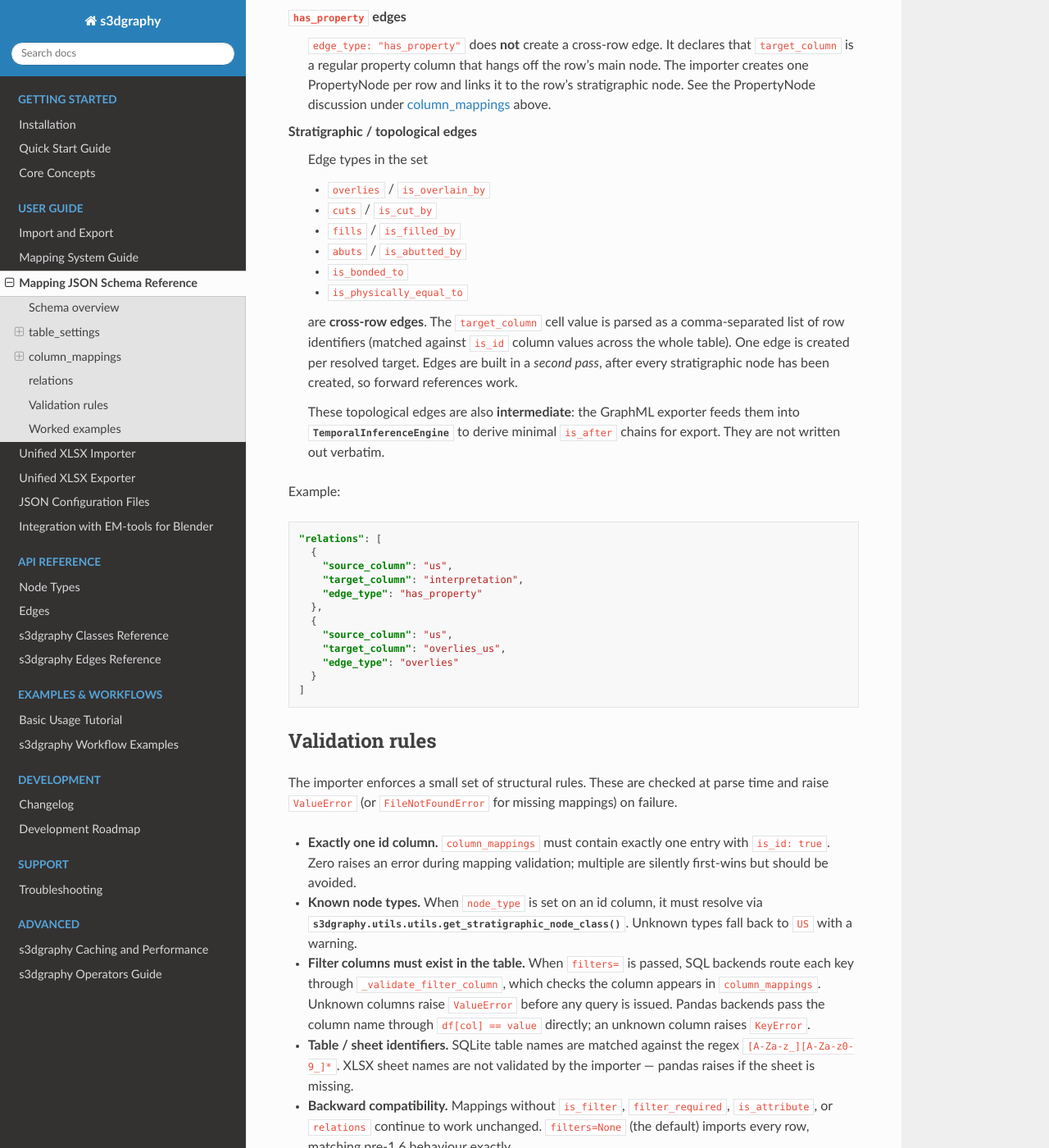
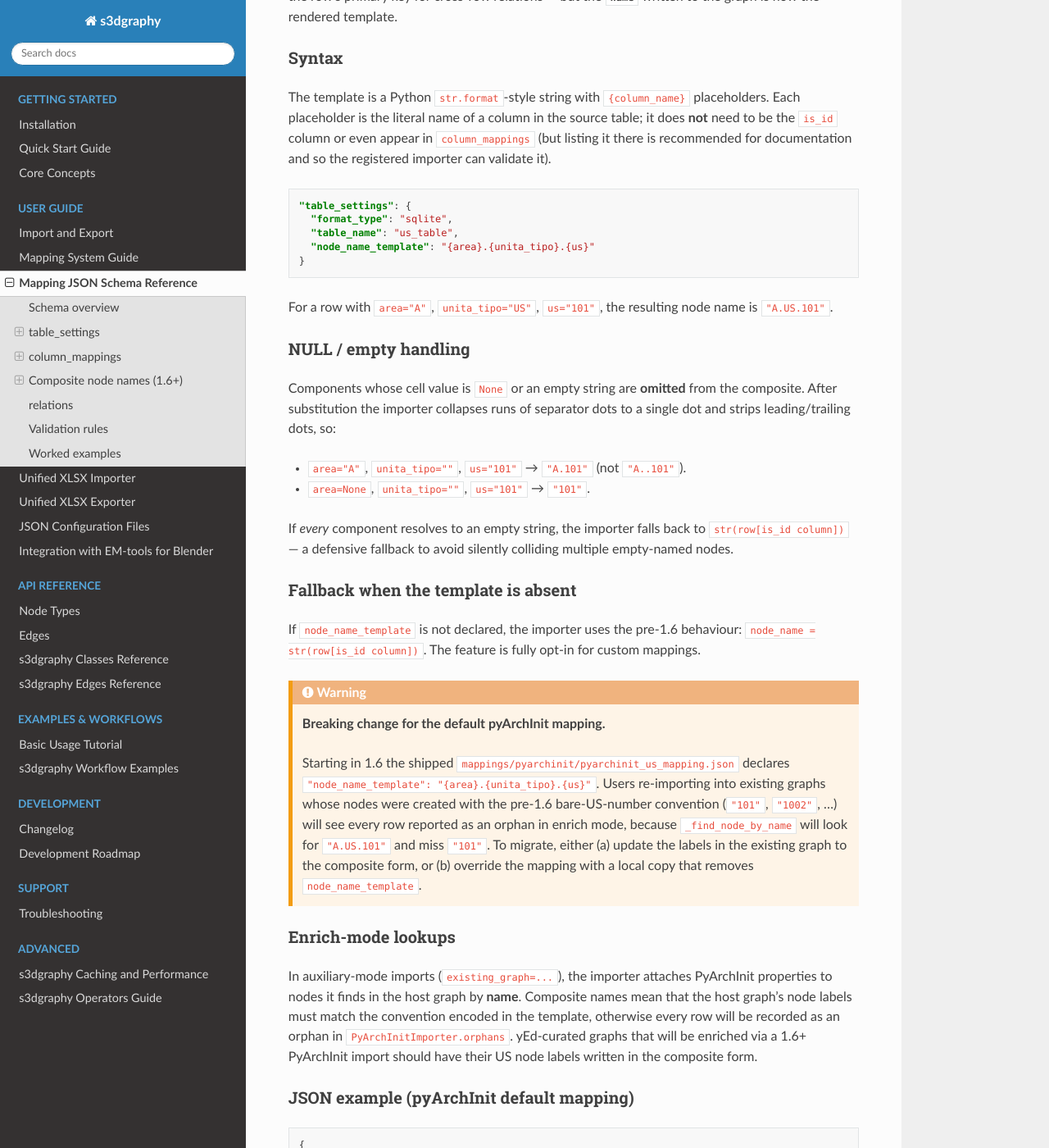
Before and after one commit to zalmoxes-laran/s3Dgraphy, a Sphinx documentation site: the page built from docs/importers/mapping_schema.rst, in a window 1280 px wide and 1400 px high, scrolled down 5945 px. Shown: the whole window at 82% size. Built offline with Sphinx 7.4.7 and the Read the Docs theme 3.1.0, drawn with Linux system fonts in a browser that asks for light colours; some of the changed text lies outside the part shown.

Commit message:
feat(mapping): add node_name_template + unita_tipo filter for pyArchInit
Introduces table_settings.node_name_template (1.6+) that composes the
exposed StratigraphicNode.name from arbitrary row columns using
Python str.format-style placeholders. Empty / None components are
omitted and dot-separator collapsing keeps the rendered name clean.

The shipped pyArchInit mapping (pyarchinit_us_mapping.json) now
declares the template '{area}.{unita_tipo}.{us}' and adds 'unita_tipo'
as an optional filter column, matching the dotted labelling convention
of yEd-curated EMdb graphs that are typically enriched in auxiliary
mode. is_id semantics are unchanged: 'us' remains the row's stable
primary key for cross-row relations.

Template-level changes are mirrored in
src/s3dgraphy/mappings/template_pyarchinit_mapping.json (the
non-loaded reference template), with a verbose _comment block
documenting placeholder syntax, NULL handling, and the enrich-mode
matching caveat. docs/importers/mapping_schema.rst gains a new
'Composite node names (1.6+)' section with the same coverage and a
warning about the backward-incompatible default for the shipped
mapping.

Also includes tests for the composite-name resolver
(tests/test_composite_node_name.py): all-components present,
unita_tipo empty, area+unita_tipo empty, and legacy mapping fallback.
The existing 6-scenario filter tests in test_filtered_import.py
continue to pass.

```diff
--- a/docs/importers/mapping_schema.rst
+++ b/docs/importers/mapping_schema.rst
@@ -6,7 +6,8 @@ Mapping JSON Schema Reference
 .. versionadded:: 1.6
    ``is_filter`` / ``filter_required`` flags and the importer
    ``get_filter_columns()`` / ``get_distinct_values()`` / ``filters=``
-   API introduced in this release.
+   API introduced in this release. The ``node_name_template`` field on
+   ``table_settings`` (composite node names) is also new in 1.6.
 
 s3dgraphy imports from tabular sources (SQLite tables, XLSX sheets,
 generic CSVs) by reading a JSON mapping file that describes how each
@@ -340,6 +341,116 @@ Filter discovery API
    (Units / Epochs / Claims / Authors / Documents) where "filter one
    site out of many" is not a meaningful operation.
 
+Composite node names (1.6+)
+---------------------------
+
+.. versionadded:: 1.6
+
+By default, the **name** of each imported stratigraphic node is the
+bare cell value of the ``is_id`` column — for a pyArchInit ``us_table``
+that is just the US number (``"101"``, ``"1002"``, ...). Plain numeric
+labels collide easily across sites/areas and don't match the dotted
+labelling convention that yEd-curated EMdb graphs commonly use
+(``"A.US.101"``).
+
+The optional ``node_name_template`` field, set on ``table_settings``,
+lets a mapping declare a **composite name** built from several columns
+of the row. The id column's role is unchanged — it still identifies
+the row's primary key for cross-row relations — but the
+:attr:`~s3dgraphy.nodes.base_node.Node.name` written to the graph is
+now the rendered template.
+
+Syntax
+~~~~~~
+
+The template is a Python ``str.format``-style string with
+``{column_name}`` placeholders. Each placeholder is the literal name
+of a column in the source table; it does **not** need to be the
+``is_id`` column or even appear in ``column_mappings`` (but listing it
+there is recommended for documentation and so the registered importer
+can validate it).
+
+.. code-block:: json
+
+   "table_settings": {
+     "format_type": "sqlite",
+     "table_name": "us_table",
+     "node_name_template": "{area}.{unita_tipo}.{us}"
+   }
+
+For a row with ``area="A"``, ``unita_tipo="US"``, ``us="101"``, the
+resulting node name is ``"A.US.101"``.
+
+NULL / empty handling
+~~~~~~~~~~~~~~~~~~~~~
+
+Components whose cell value is ``None`` or an empty string are
+**omitted** from the composite. After substitution the importer
+collapses runs of separator dots to a single dot and strips
+leading/trailing dots, so:
+
+- ``area="A"``, ``unita_tipo=""``, ``us="101"`` → ``"A.101"`` (not
+  ``"A..101"``).
+- ``area=None``, ``unita_tipo=""``, ``us="101"`` → ``"101"``.
+
+If *every* component resolves to an empty string, the importer falls
+back to ``str(row[is_id column])`` — a defensive fallback to avoid
+silently colliding multiple empty-named nodes.
+
+Fallback when the template is absent
+~~~~~~~~~~~~~~~~~~~~~~~~~~~~~~~~~~~~
+
+If ``node_name_template`` is not declared, the importer uses the
+pre-1.6 behaviour: ``node_name = str(row[is_id column])``. The feature
+is fully opt-in for custom mappings.
+
+.. warning::
+
+   **Breaking change for the default pyArchInit mapping.**
+
+   Starting in 1.6 the shipped
+   ``mappings/pyarchinit/pyarchinit_us_mapping.json`` declares
+   ``"node_name_template": "{area}.{unita_tipo}.{us}"``. Users
+   re-importing into existing graphs whose nodes were created with the
+   pre-1.6 bare-US-number convention (``"101"``, ``"1002"``, ...) will
+   see every row reported as an orphan in enrich mode, because
+   ``_find_node_by_name`` will look for ``"A.US.101"`` and miss
+   ``"101"``. To migrate, either (a) update the labels in the existing
+   graph to the composite form, or (b) override the mapping with a
+   local copy that removes ``node_name_template``.
+
+Enrich-mode lookups
+~~~~~~~~~~~~~~~~~~~
+
+In auxiliary-mode imports (``existing_graph=...``), the importer
+attaches PyArchInit properties to nodes it finds in the host graph by
+**name**. Composite names mean that the host graph's node labels must
+match the convention encoded in the template, otherwise every row will
+be recorded as an orphan in ``PyArchInitImporter.orphans``. yEd-curated
+graphs that will be enriched via a 1.6+ PyArchInit import should have
+their US node labels written in the composite form.
+
+JSON example (pyArchInit default mapping)
+~~~~~~~~~~~~~~~~~~~~~~~~~~~~~~~~~~~~~~~~~
+
+.. code-block:: json
+
+   {
+     "name": "pyArchInit US Table",
+     "version": "1.6.0",
+     "table_settings": {
+       "format_type": "sqlite",
+       "table_name": "us_table",
+       "node_name_template": "{area}.{unita_tipo}.{us}"
+     },
+     "column_mappings": {
+       "sito":       { "is_filter": true, "filter_required": true },
+       "area":       { "is_filter": true, "filter_required": false },
+       "unita_tipo": { "is_filter": true, "filter_required": false },
+       "us":         { "is_id": true, "node_type": "US" }
+     }
+   }
+
 relations
 ---------
 
```
Also changed, not shown: 4 other files.
